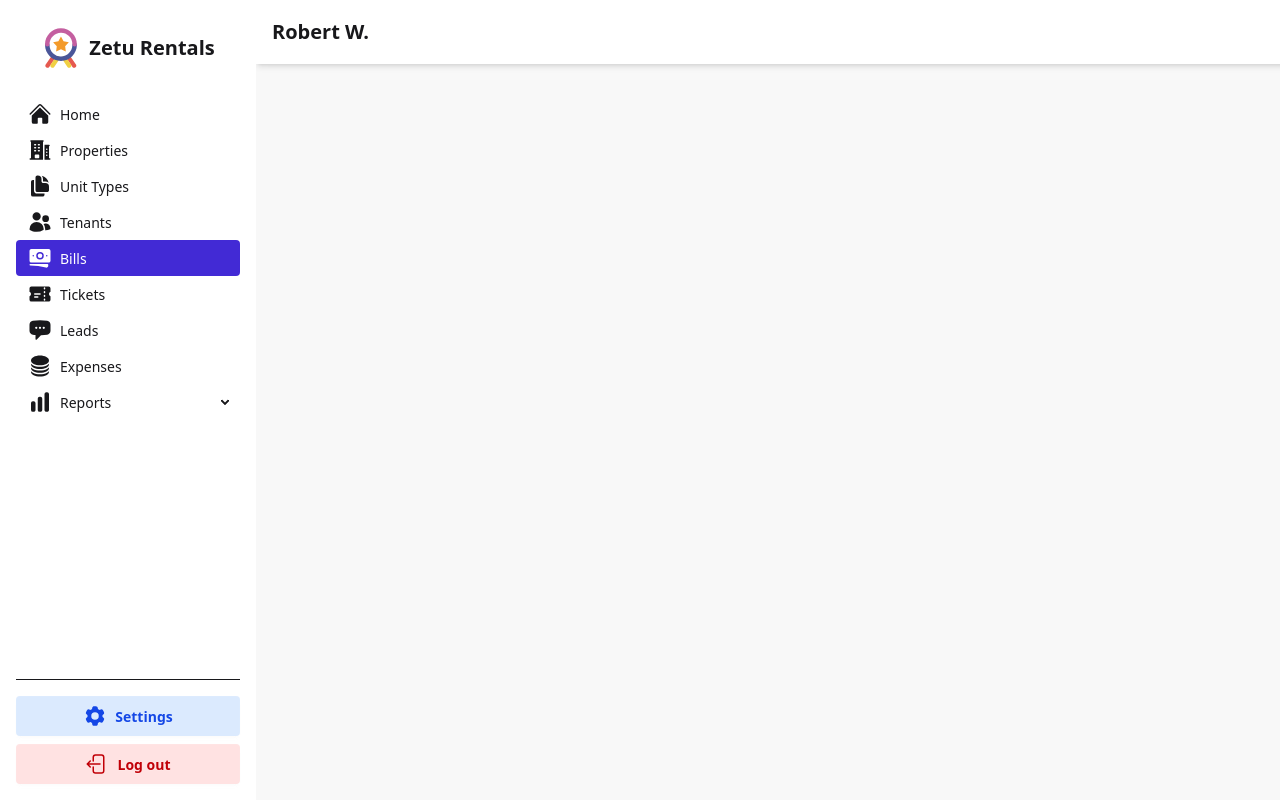
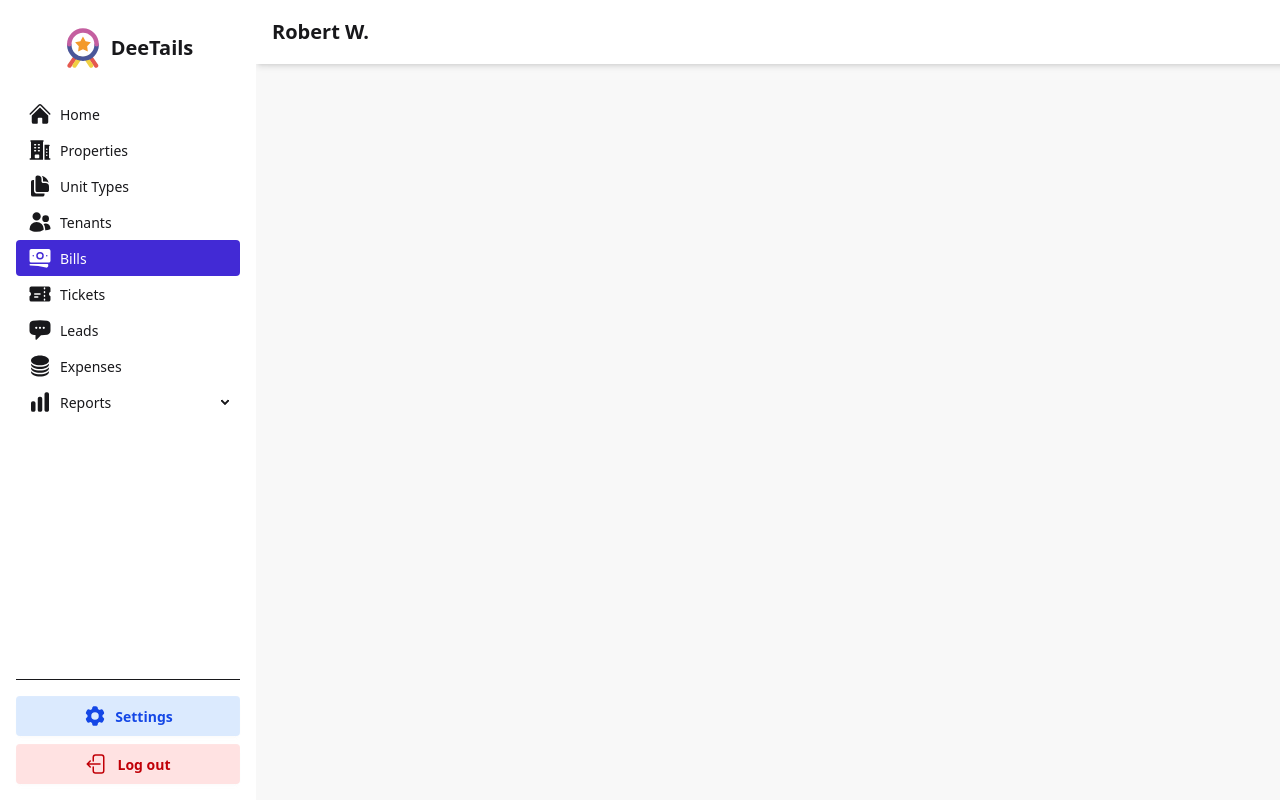
Before and after one commit to RobertoPotato/styled-django-cotton, a Django app: page /bills in a window 1280 px wide. Run offline with Django 5.2, Linux system fonts and the light colour scheme.

Commit message:
Minor branding change

```diff
--- a/templates/deetail/base.html
+++ b/templates/deetail/base.html
@@ -1,7 +1,7 @@
 <!DOCTYPE html>
 <html lang="en">
 <head>
-    <title>ZetuRentals 2.0</title>
+    <title>Deetails</title>
     {% load static %}
     <meta name="viewport" content="width=device-width, initial-scale=1.0">
     <link href="{% static 'css/output.css' %}" rel="stylesheet" type="text/css" />
@@ -40,7 +40,7 @@
                 <!-- Logo area -->
                 <div class="flex items-center justify-center h-16 mb-4">
                     <img src="{% static 'images/logo.svg' %}" alt="Logo" class="h-10 mr-2" />
-                    <span class="font-bold text-xl">Zetu Rentals</span>
+                    <span class="font-bold text-xl">DeeTails</span>
                 </div>
                 <ul class="flex-1">
                     <li>
```
